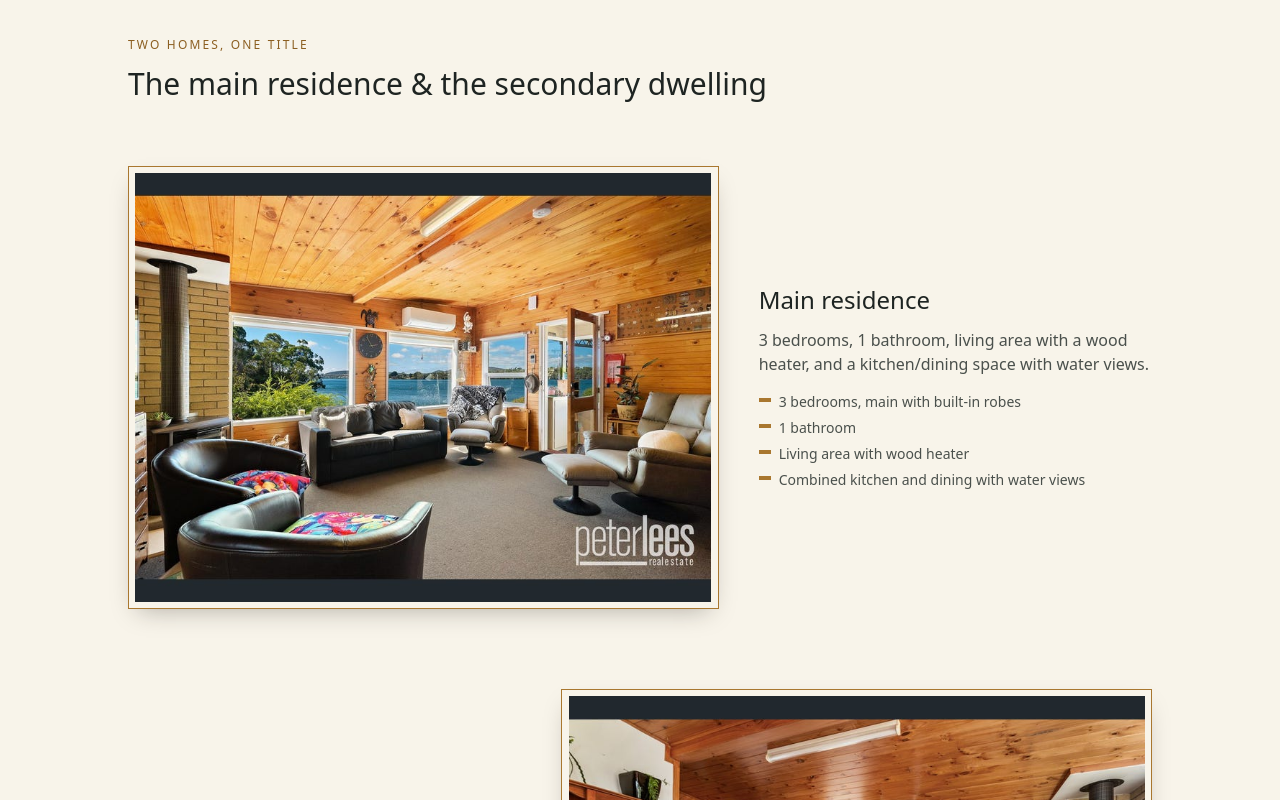
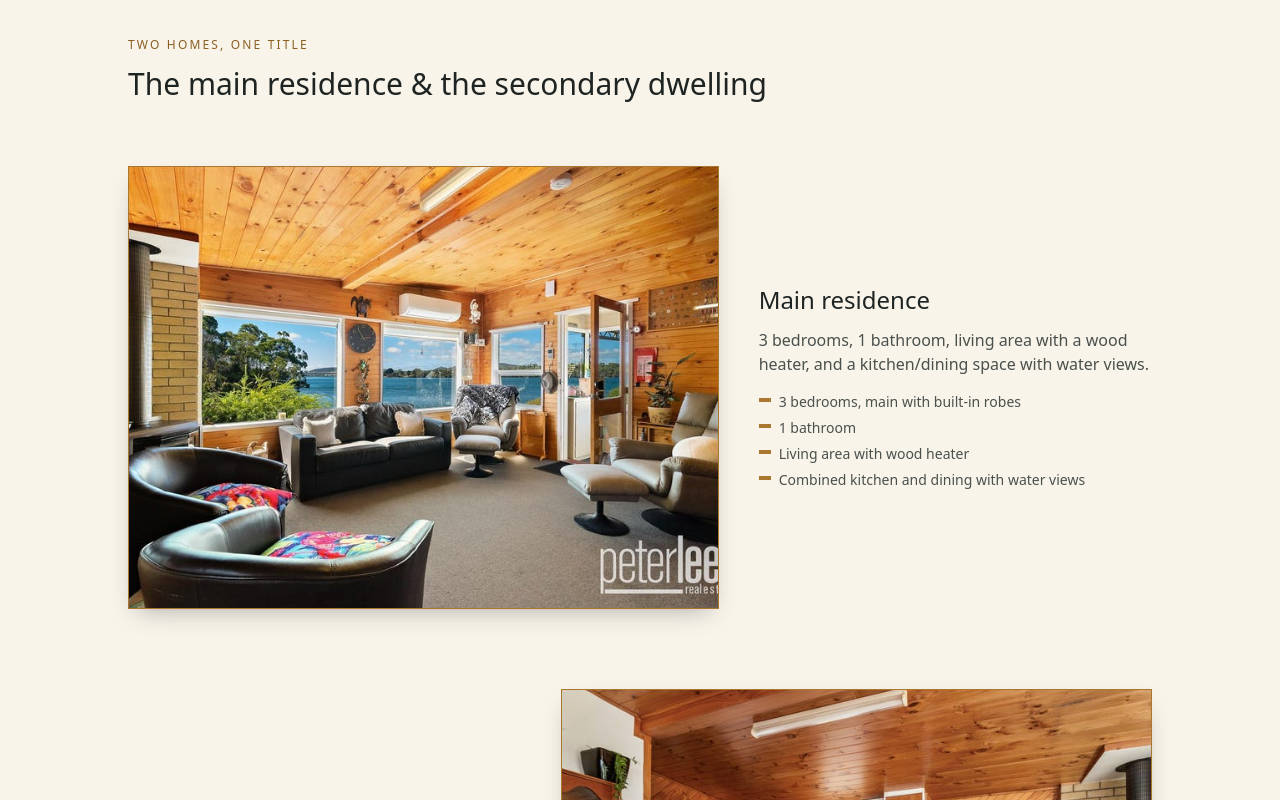
Before and after one commit to KeystonePG/The-Grahams-Short-Stay, a Next.js app: page / in a window 1280 px wide. Shown: the part 1140-1940 px from the top of the page. Built offline with nearby package versions, Linux system fonts and the light colour scheme; no server answers.

Commit message:
Fix letterbox bars showing in framed photos
The 2025 listing photos were padded to 800x600 with a dark bar top and
bottom; scale the image inside the frame to crop it out.

```diff
--- a/app/globals.css
+++ b/app/globals.css
@@ -74,6 +74,7 @@
      soft rounded photo cards. */
   .photo-frame {
     display: block;
+    overflow: hidden;
     background-color: var(--color-paper-50);
     padding: 0.4rem;
     border: 1px solid var(--color-brass-500);
@@ -85,6 +86,10 @@
     width: 100%;
     height: 100%;
     object-fit: cover;
+    /* The 2025 listing photos were padded to 800x600 with a dark letterbox
+       bar (~32px top/bottom); scale up slightly to crop it out. Remove once
+       real, unpadded photography replaces these. */
+    transform: scale(1.16);
   }
 
   .btn-primary {
```
